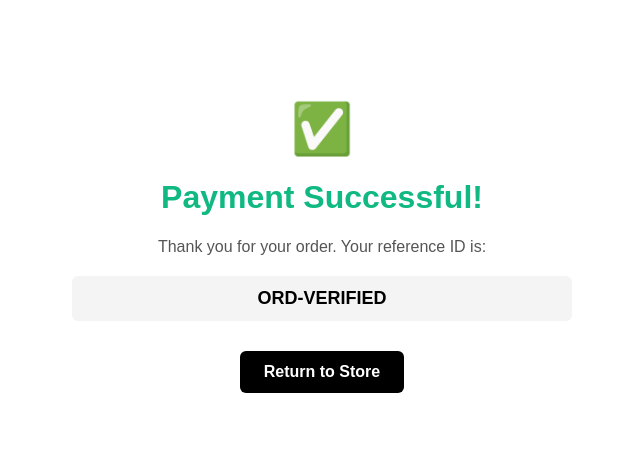
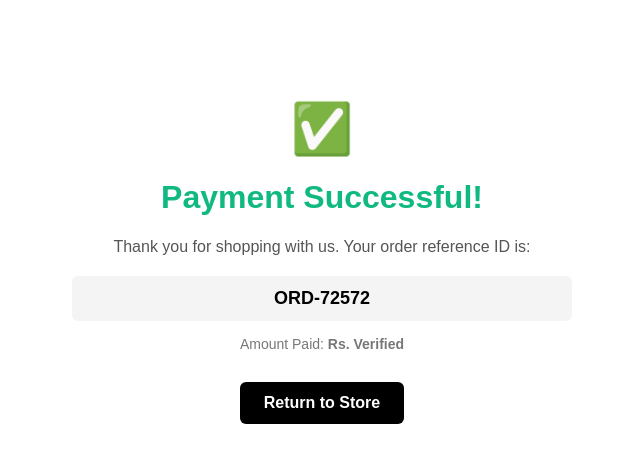
Before and after one commit to khanmuhammadsulieman-svg/checkout-factory-outlet, a Next.js app: page /success in a window 1280 px wide. Shown: the top 462 px of the page, without its empty margins (318-958 px from the left). Built offline with nearby package versions, Linux system fonts and the light colour scheme.

Commit message:
Update success.js

```diff
--- a/pages/success.js
+++ b/pages/success.js
@@ -1,20 +1,28 @@
-import { useEffect } from 'react';
-import { useRouter } from 'next/router';
+import { useEffect, useState } from 'react';
 
 export default function Success() {
-  const router = useRouter();
-  const { orderId } = router.query;
+  const [orderId, setOrderId] = useState('Loading...');
+  const [amount, setAmount] = useState('0.00');
+
+  useEffect(() => {
+    const params = new URLSearchParams(window.location.search);
+    setOrderId(params.get('orderId') || 'ORD-' + Math.floor(Math.random() * 100000));
+    setAmount(params.get('amount') || 'Verified');
+  }, []);
 
   return (
     <div style={{ maxWidth: '500px', margin: '80px auto', textAlign: 'center', fontFamily: 'sans-serif', padding: '20px' }}>
       <div style={{ fontSize: '50px', marginBottom: '20px' }}>✅</div>
       <h1 style={{ color: '#10b981' }}>Payment Successful!</h1>
       <p style={{ color: '#555', fontSize: '16px', margin: '20px 0' }}>
-        Thank you for your order. Your reference ID is:
+        Thank you for shopping with us. Your order reference ID is:
       </p>
-      <div style={{ background: '#f4f4f5', padding: '12px', fontSize: '18px', fontWeight: 'bold', borderRadius: '6px', marginBottom: '30px' }}>
-        {orderId || 'ORD-VERIFIED'}
+      <div style={{ background: '#f4f4f5', padding: '12px', fontSize: '18px', fontWeight: 'bold', borderRadius: '6px', marginBottom: '15px' }}>
+        {orderId}
       </div>
+      <p style={{ color: '#777', fontSize: '14px', marginBottom: '30px' }}>
+        Amount Paid: <b>Rs. {amount}</b>
+      </p>
       <a href="https://factoryoutletshoes.store" style={{ display: 'inline-block', background: '#000', color: '#fff', padding: '12px 24px', textDecoration: 'none', borderRadius: '6px', fontWeight: 'bold' }}>
         Return to Store
       </a>
```
